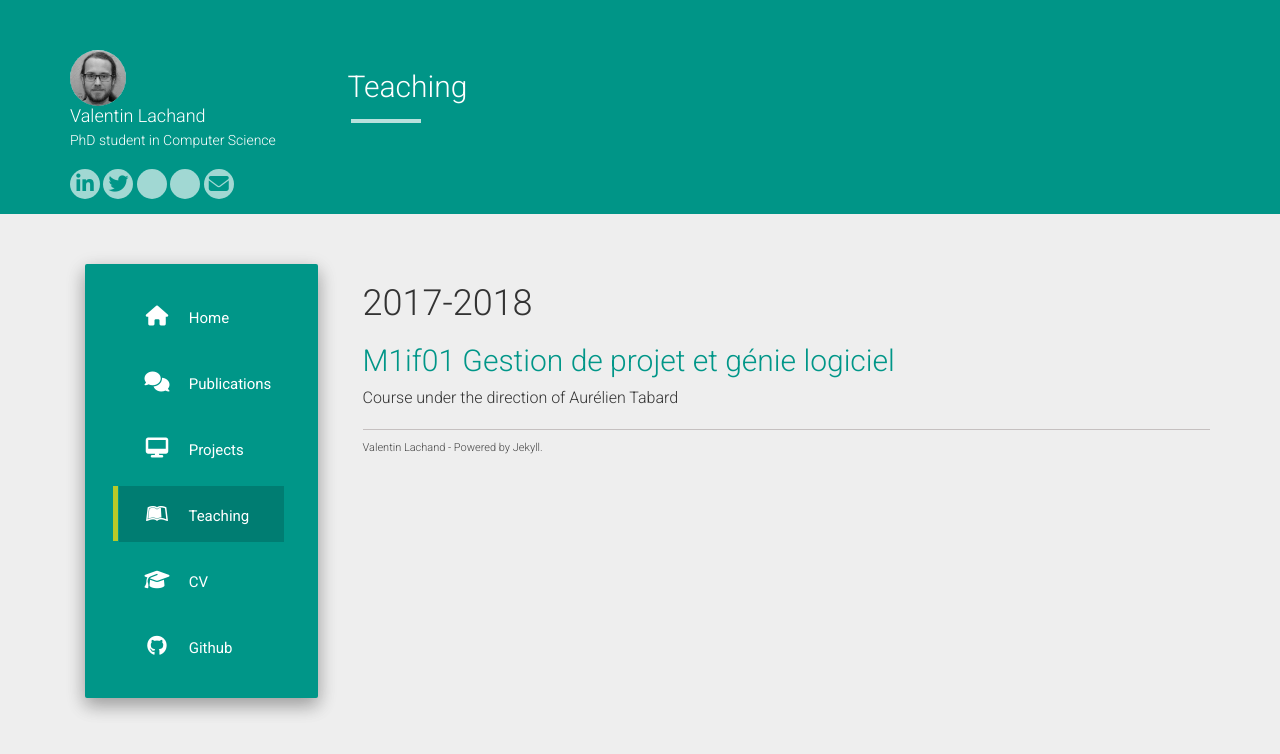
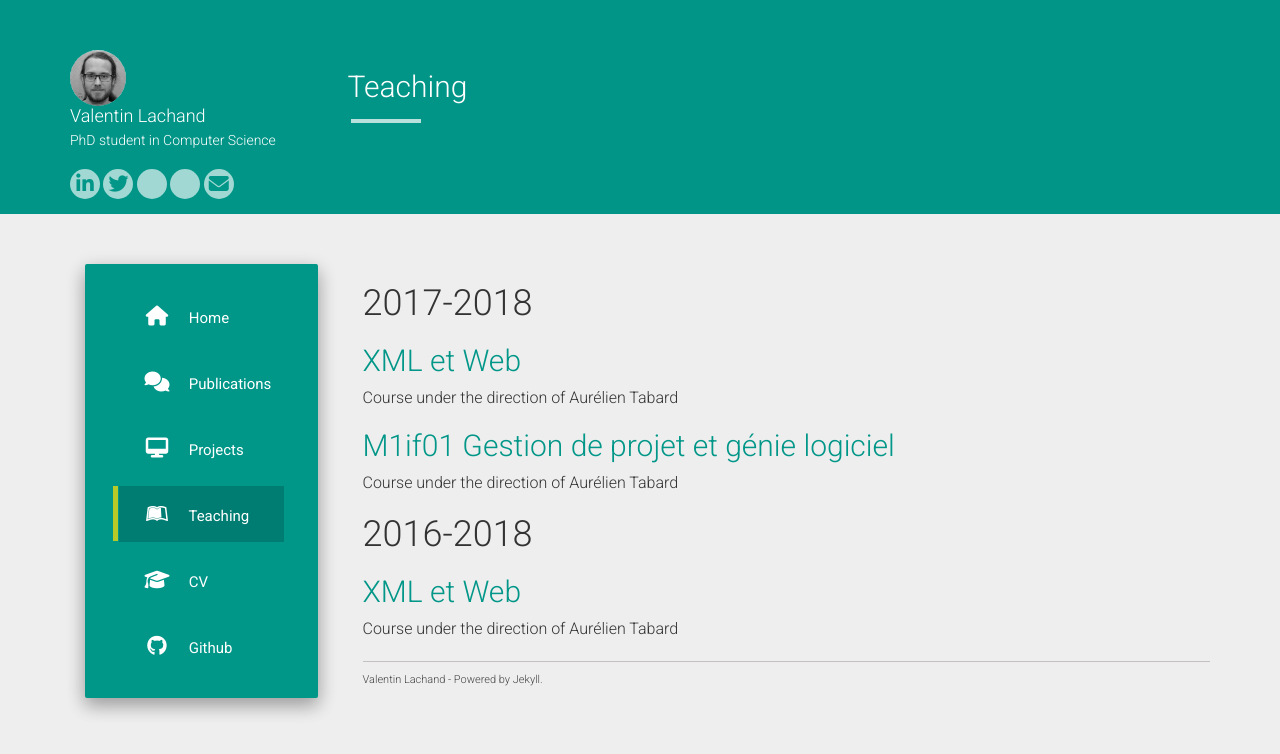
Before and after one commit to taotaoini/lachand.github.io, a Jekyll site: the page built from teaching.md, in a window 1280 px wide. Shown: the top 754 px of the page. Built offline with Jekyll 4.4.1, drawn with Linux system fonts in a browser that asks for light colours; nearby versions of some CDN libraries.

Commit message:
Update teaching.md

```diff
--- a/teaching.md
+++ b/teaching.md
@@ -5,5 +5,13 @@ permalink: /teaching
 ---
 # 2017-2018
 
+## [XML et Web](http://tabard.fr/cours/2018/xmlweb)
+Course under the direction of Aurélien Tabard
+
 ## [M1if01 Gestion de projet et génie logiciel](http://tabard.fr/cours/2017/mif01/)
 Course under the direction of Aurélien Tabard
+
+# 2016-2018
+
+## [XML et Web](http://tabard.fr/cours/2018/xmlweb)
+Course under the direction of Aurélien Tabard
```
